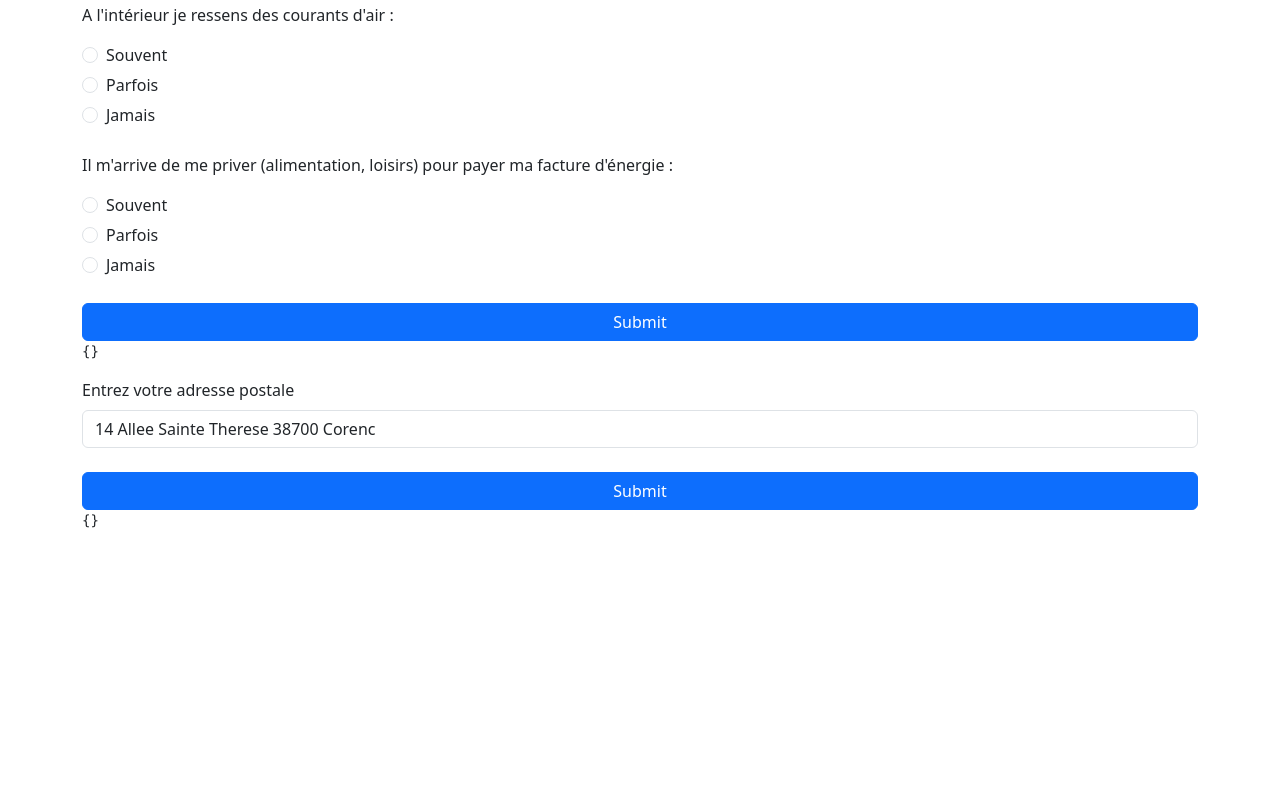
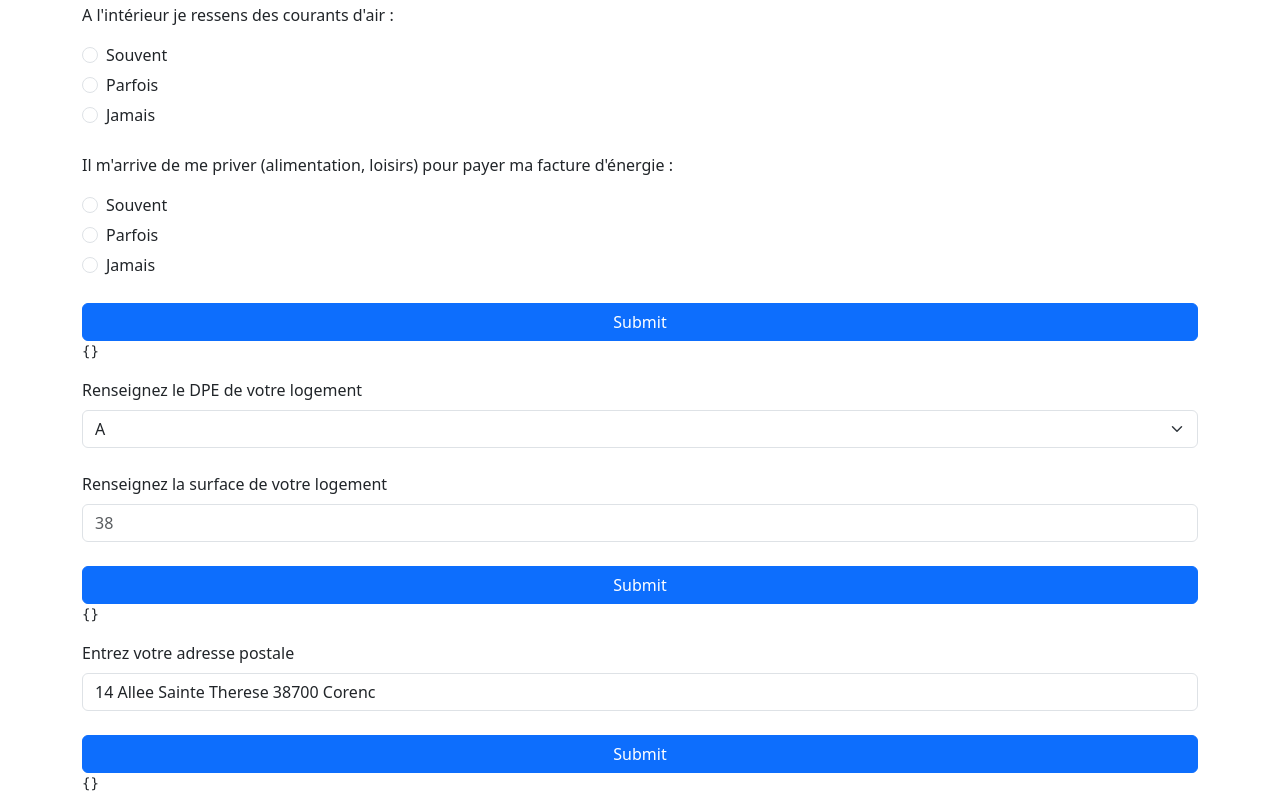
Before and after one commit to conformetre/conformetre, a Gatsby site: page / in a window 1280 px wide. Shown: the part 399-1209 px from the top of the page. Before the commit the page ends 946 px from the top, so only its background shows below. Built offline with nearby package versions, Linux system fonts and the light colour scheme; Gatsby itself is replaced by a stand-in of ours.

Commit message:
feat: add surface and DPE form (#9)
* Rename quanti form to address form

* extract input with label component

* add dumb DPE and surface form

* type surface as number

* extract dpe selector and type dpe cleanly

* narrow typing to only what we need

and rename handle function to describe what we do

* compute result from DPE and surface and show them

* minor change on code style

```diff
--- a/src/components/QuantiForm.tsx
+++ b/src/components/AddressForm.tsx
@@ -5,13 +5,14 @@ import Stack from 'react-bootstrap/Stack';
 import Form from 'react-bootstrap/Form';
 import Button from 'react-bootstrap/Button';
 import { searchDPE } from "../lib/";
+import InputWithLabel from "./InputWithLabel";
 import type { EstimatedResults } from "../lib/";
 
 type Props = {
   handleNewEstimation: (results: EstimatedResults) => void;
 }
 
-export default function QuantiForm({ handleNewEstimation }: Props) {
+export default function AddressForm({ handleNewEstimation }: Props) {
   const {
     register,
     handleSubmit,
@@ -27,15 +28,14 @@ export default function QuantiForm({ handleNewEstimation }: Props) {
   return (
     <Form>
       <Stack gap={4}>
-        <Form.Group controlId="address">
-          <Form.Label>{label}</Form.Label>
-          <Form.Control
-            type="address"
-            placeholder={placeholder}
-            defaultValue={placeholder}
-            {...register("address", { required: true })}
-          />
-        </Form.Group>
+        <InputWithLabel
+          defaultValue={placeholder}
+          id="address"
+          label={label}
+          placeholder={placeholder}
+          register={register("address", { required: true })}
+          type="address"
+        />
         <Button
           onClick={handleSubmit(async (data) => searchDPEAndHandleRes(data.address))}
           variant="primary">
--- /dev/null
+++ b/src/components/DpeAndSurfaceForm.tsx
@@ -0,0 +1,56 @@
+import * as React from "react"
+import { useForm } from "react-hook-form"
+import Button from 'react-bootstrap/Button';
+import Form from 'react-bootstrap/Form';
+import Stack from 'react-bootstrap/Stack';
+import DpeSelector from "./DpeSelector";
+import InputWithLabel from "./InputWithLabel";
+import type { DpeId } from "../lib";
+
+
+type Props = {
+  onNewResponses: (responses: FormResponses) => void;
+}
+
+type FormResponses = {
+  dpe: DpeId;
+  surface: number;
+};
+
+export default function DpeAndSurfaceForm({ onNewResponses }: Props) {
+  const {
+    register,
+    handleSubmit,
+    watch
+  } = useForm<FormResponses>();
+
+  const dpeLabel = "Renseignez le DPE de votre logement";
+  const dpePlaceholder = "D";
+  const surfaceLabel = "Renseignez la surface de votre logement";
+  const surfacePlaceholder = "38";
+
+  return (
+    <Form>
+      <Stack gap={4}>
+        <DpeSelector
+          id="dpe"
+          label={dpeLabel}
+          register={register("dpe", { required: true })}
+        />
+        <InputWithLabel
+          id="surface"
+          label={surfaceLabel}
+          placeholder={surfacePlaceholder}
+          register={register("surface", { required: true, valueAsNumber: true })}
+          type="number"
+        />
+        <Button
+          onClick={handleSubmit(onNewResponses)}
+          variant="primary">
+            Submit
+        </Button>
+      </Stack>
+      <pre>{JSON.stringify(watch(), null, 2)}</pre>
+    </Form>
+  );
+}
--- /dev/null
+++ b/src/components/DpeSelector.tsx
@@ -0,0 +1,23 @@
+import * as React from "react"
+import Form from 'react-bootstrap/Form';
+import { DPE_IDS } from "../lib";
+import type { UseFormRegisterReturn } from "react-hook-form";
+
+type Props = {
+    id: string;
+    label: string;
+    register: UseFormRegisterReturn;
+}
+
+export default function DpeSelector({ id, label, register }: Props) {
+  return (
+    <Form.Group controlId={id}>
+        <Form.Label>{label}</Form.Label>
+        <Form.Select {...register} aria-label={label}>
+          {DPE_IDS.map(dpeId =>
+            <option value={dpeId}>{dpeId}</option>
+          )}
+        </Form.Select>
+    </Form.Group>
+  )
+}
--- /dev/null
+++ b/src/components/InputWithLabel.tsx
@@ -0,0 +1,26 @@
+import * as React from "react"
+import Form from 'react-bootstrap/Form';
+import type { UseFormRegisterReturn } from "react-hook-form";
+
+type Props = {
+    defaultValue?: string;
+    id: string;
+    label: string;
+    placeholder: string;
+    register: UseFormRegisterReturn;
+    type: string;
+}
+
+export default function InputWithLabel({ defaultValue, id, label, placeholder, register, type }: Props) {
+  return (
+    <Form.Group controlId={id}>
+        <Form.Label>{label}</Form.Label>
+        <Form.Control
+            type={type}
+            placeholder={placeholder}
+            defaultValue={defaultValue}
+            {...register}
+        />
+    </Form.Group>
+  )
+}
--- a/src/components/index.ts
+++ b/src/components/index.ts
@@ -1,3 +1,4 @@
+export { default as AddressForm } from "./AddressForm";
+export { default as DpeAndSurfaceForm } from "./DpeAndSurfaceForm";
 export { default as QualificationForm } from "./QualificationForm";
-export { default as QuantiForm } from "./QuantiForm";
 export { default as QuantiResults } from "./QuantiResults";
--- a/src/lib/computeSalary.ts
+++ b/src/lib/computeSalary.ts
@@ -11,7 +11,7 @@ export type EconmicResults = {
     yearlyCost: number;
 };
 
-export function computeSalary(result: EstimatedResults): EconmicResults {
+export function computeSalary(result: Pick<EstimatedResults, "dpe" | "surface">): EconmicResults {
     const yearlyCost: number = consommations_m2_by_dpe[result.dpe] * result.surface * elecPrice;
     return {
         minRevenue: result.surface / threshold_tee,
--- a/src/lib/dpe.ts
+++ b/src/lib/dpe.ts
@@ -1,4 +1,4 @@
-const DPE_IDS = ["A", "B", "C", "D", "E", "F", "G"] as const;
+export const DPE_IDS = ["A", "B", "C", "D", "E", "F", "G"] as const;
 export type DpeId = typeof DPE_IDS[number];
 
 export const consommations_m2_by_dpe: Record<DpeId, number> = {
--- a/src/lib/index.ts
+++ b/src/lib/index.ts
@@ -1,4 +1,6 @@
+export { DPE_IDS } from "./dpe";
 export { searchDPE } from "./searchDPE";
 export { computeSalary } from "./computeSalary";
+export type { DpeId } from "./dpe";
 export type { EstimatedResults } from "./searchDPE";
 export type { EconmicResults } from "./computeSalary";
--- a/src/pages/index.tsx
+++ b/src/pages/index.tsx
@@ -2,7 +2,7 @@ import 'bootstrap/dist/css/bootstrap.min.css';
 import * as React from "react"
 import type { HeadFC } from "gatsby"
 import Container from 'react-bootstrap/Container';
-import { QualificationForm, QuantiForm, QuantiResults } from '../components';
+import { AddressForm, DpeAndSurfaceForm, QualificationForm, QuantiResults } from '../components';
 import { computeSalary } from "../lib";
 import type { EconmicResults, EstimatedResults } from "../lib";
 
@@ -12,16 +12,15 @@ type Inputs = {
 }
 
 export default function DetailedForm() {
-  const [formResult, setFormResult] = React.useState<(EstimatedResults & EconmicResults) | null>(null);
+  const [formResult, setFormResult] = React.useState<(Pick<EstimatedResults, "dpe" | "surface"> & EconmicResults) | null>(null);
 
   return (
     <Container>
       <h1>Conformètre</h1>
       <h2>Testez votre confort en un éclair !</h2>
       <QualificationForm/>
-      <QuantiForm
-        handleNewEstimation={handleNewEstimation}
-      />
+      <DpeAndSurfaceForm onNewResponses={computeAndShowResults}/>
+      <AddressForm handleNewEstimation={computeAndShowResults}/>
       { formResult && (
         <QuantiResults
           conso_annuelle_m2={formResult.surface}
@@ -35,7 +34,7 @@ export default function DetailedForm() {
     </Container>
   )
 
-  function handleNewEstimation(estimation: EstimatedResults) {
+  function computeAndShowResults(estimation: Pick<EstimatedResults, "dpe" | "surface">) {
     setFormResult({
       ...estimation,
       ...computeSalary(estimation)
```
